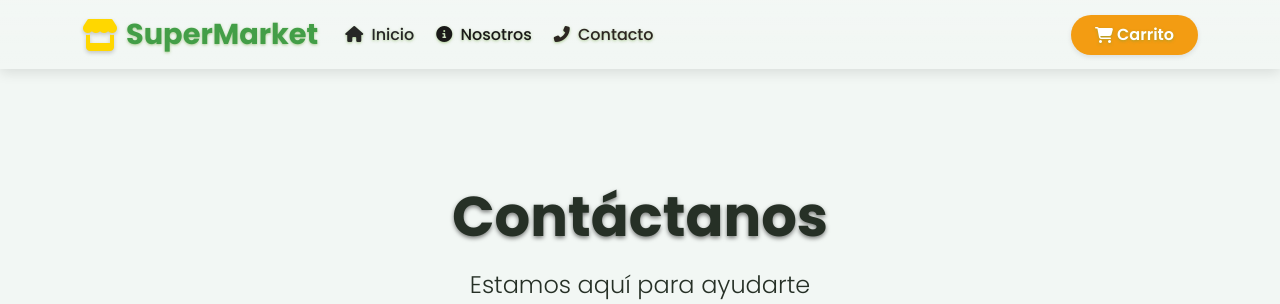
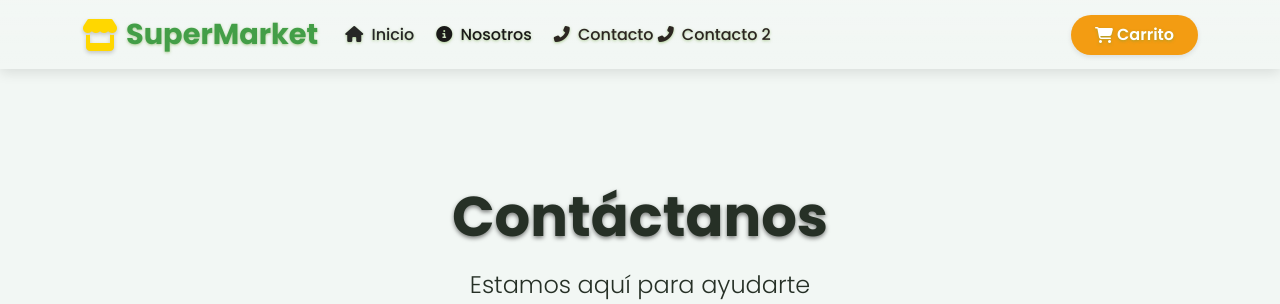
Before and after one commit to ManoloAg12/SuperMarket, a Flask app: page /contacto in a window 1280 px wide. Shown: the top 304 px of the page. Run offline with Flask 2, Linux system fonts and the light colour scheme.

Commit message:
Se agrega una nueva etiqueta de contacto

```diff
--- a/templates/base.html
+++ b/templates/base.html
@@ -41,6 +41,7 @@
                         <li class="nav-item">
                             <a class="nav-link" href="{{url_for('contacto')}}">
                                 <i class="fas fa-phone-alt me-1"></i> Contacto
+                                <i class="fas fa-phone-alt me-1"></i> Contacto 2
                             </a>
                         </li>
                     </ul>
```
